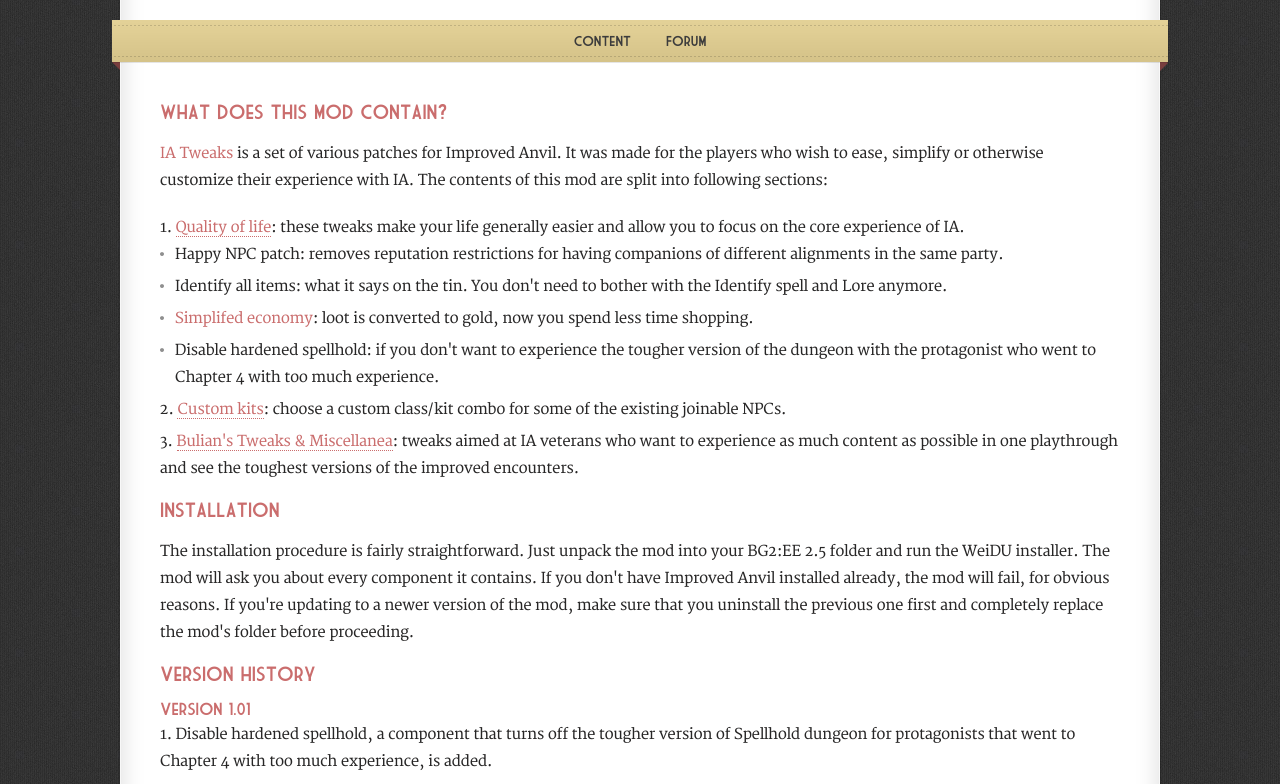
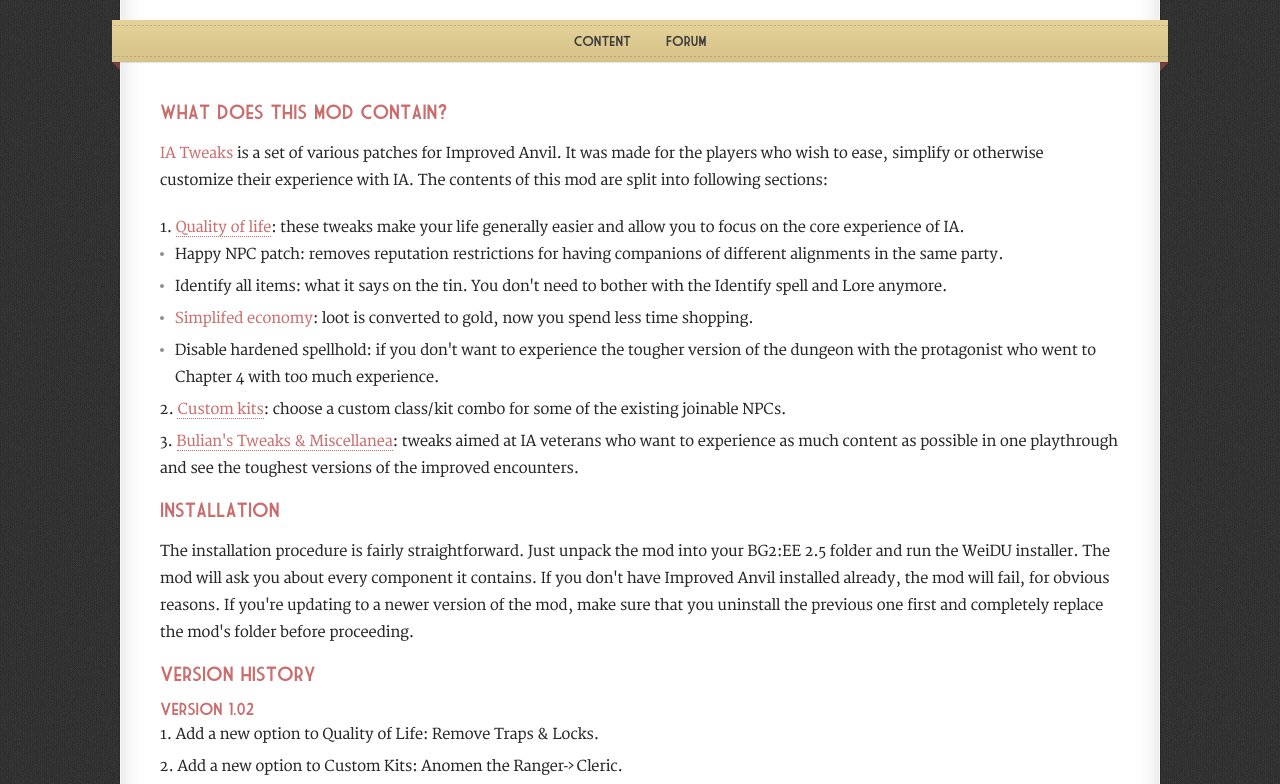
Before and after one commit to critto-bg/ImprovedAnvilTweaks, a plain HTML site: page IATweaks/readme/index.html in a window 1280 px wide. Shown: the part 145-929 px from the top of the page. Drawn offline with Linux system fonts and the light colour scheme.

Commit message:
Bump version to 1.02

```diff
--- a/IATweaks/readme/index.html
+++ b/IATweaks/readme/index.html
@@ -77,6 +77,14 @@
 
             <h4>Version history</h4>
 
+            <h5>Version 1.02</h5>
+
+            <ol>
+                <li>Add a new option to Quality of Life: Remove Traps & Locks.</li>
+                <li>Add a new option to Custom Kits: Anomen the Ranger->Cleric.</li>
+                <li>Add a new option to Custom Kits: Keldorn the Undead Hunter.</li>
+            </ol>
+
             <h5>Version 1.01</h5>
 
             <ol>
```
Also changed, not shown: 1 other file.
